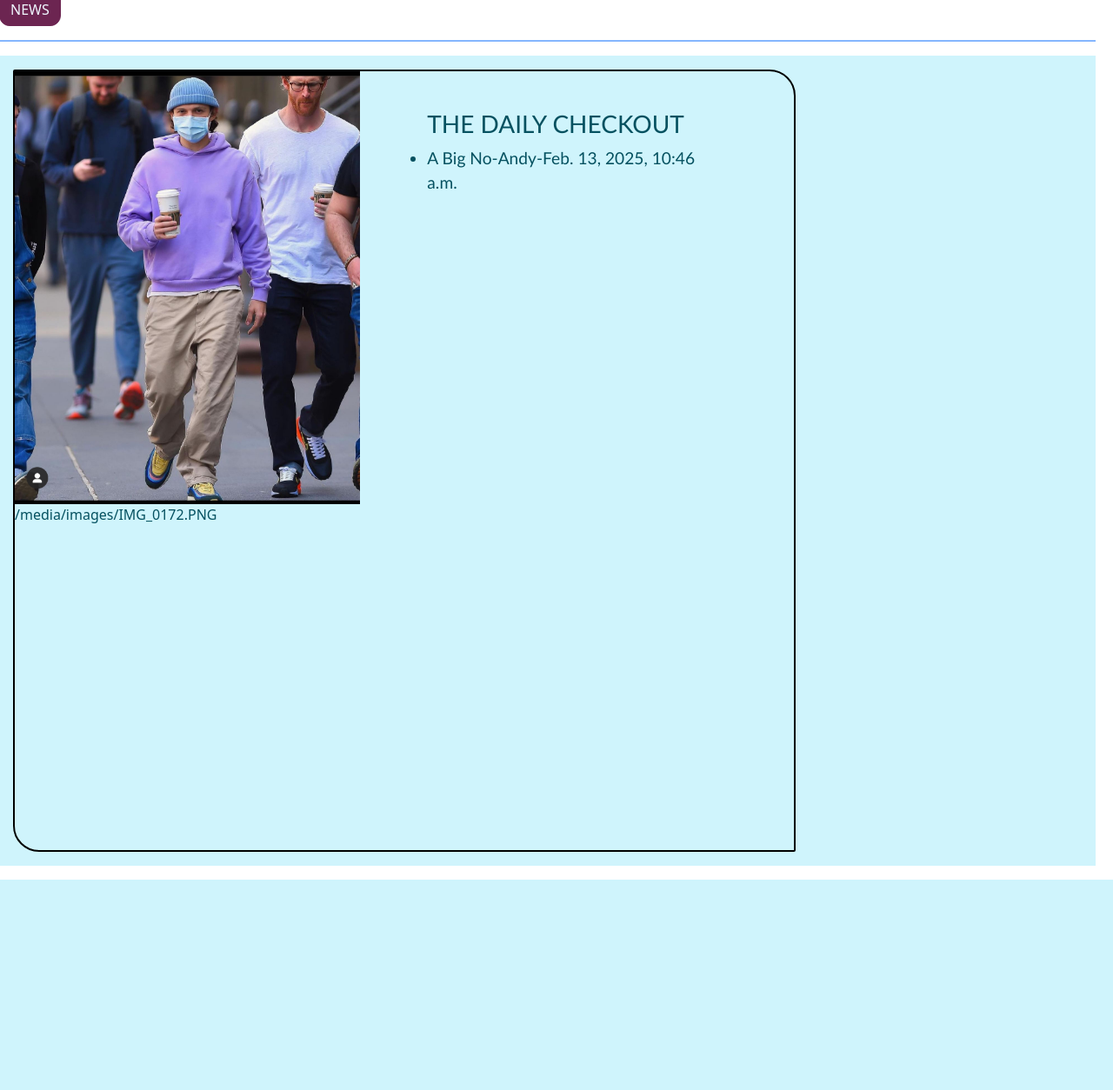
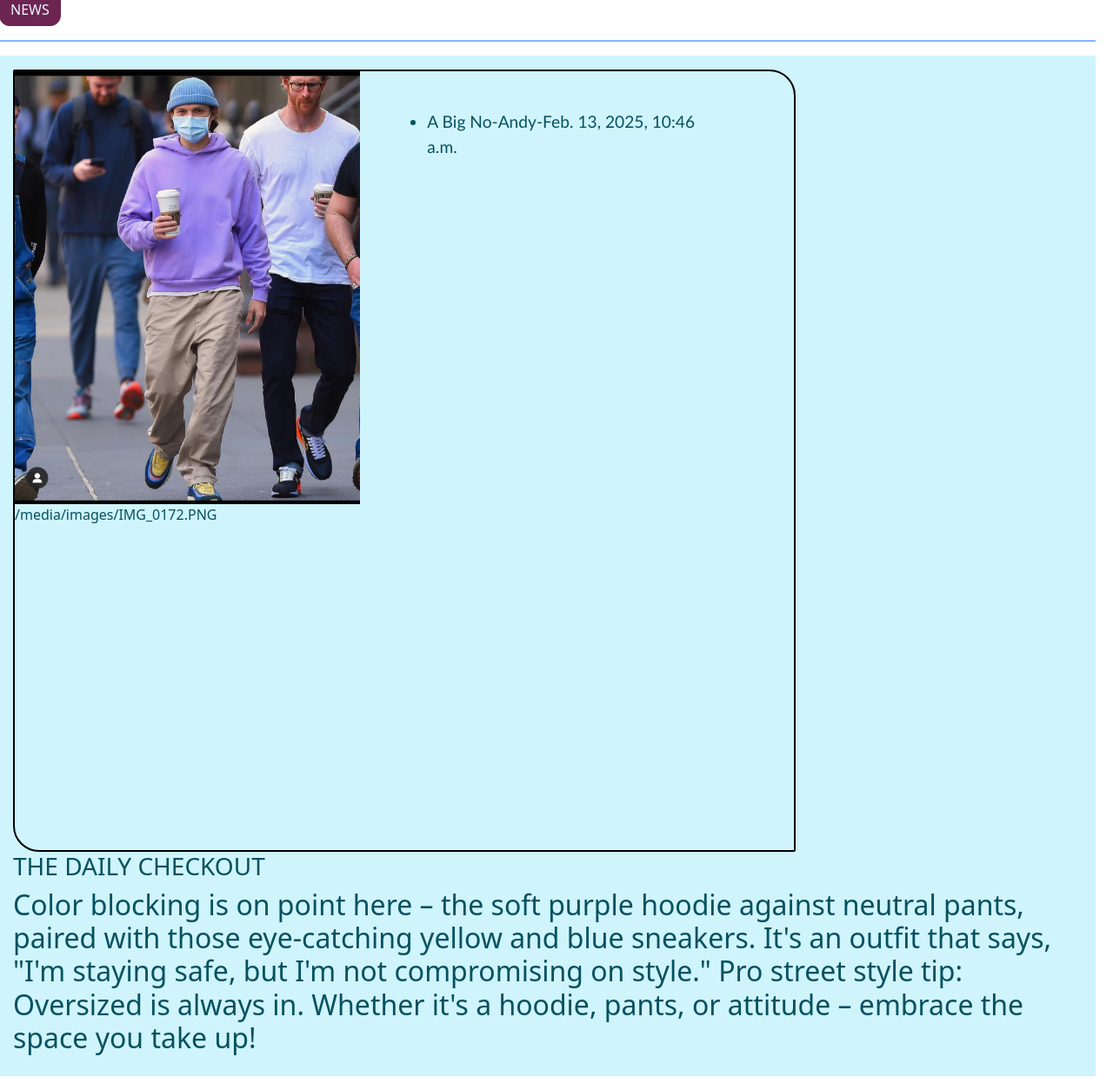
Before and after one commit to LEGENDARY-AI/SP23-Django-, a Django app: page / in a window 1280 px wide. Shown: the part 138-1392 px from the top of the page at 87% size. Before the commit the page ends 1150 px from the top, so only its background shows below. Run offline with Django 5.2, Linux system fonts and the light colour scheme; data comes from the database, SQL or seed files in the repository.

Commit message:
Limit post content length and update post list template
Set a maximum length of 500 characters for the Post model's content field. Updated post_list.html to add a new section with style tips and adjusted CSS class usage.

```diff
--- a/blog/models.py
+++ b/blog/models.py
@@ -3,7 +3,7 @@ from django.db import models
 class Post(models.Model):
     name= models.CharField(max_length=100, default='Anonymous')
     title = models.CharField(max_length=50)
-    content = models.TextField()
+    content = models.TextField(max_length=500)
     created_at = models.DateTimeField(auto_now_add=True)
     picture=models.ImageField( upload_to="images/",default="images/default.PNG")
 
--- a/blog/templates/blog/post_list.html
+++ b/blog/templates/blog/post_list.html
@@ -8,7 +8,7 @@
     <script src="https://cdn.jsdelivr.net/npm/bootstrap@5.3.3/dist/js/bootstrap.bundle.min.js" integrity="sha384-YvpcrYf0tY3lHB60NNkmXc5s9fDVZLESaAA55NDzOxhy9GkcIdslK1eN7N6jIeHz" crossorigin="anonymous"></script>
 </head>
 <style>
-    .C1{
+    .C1,.C11{
         border-color: rgb(17, 215, 215);
         font-family: 'Gill Sans', 'Gill Sans MT', Calibri, 'Trebuchet MS', sans-serif;
         font-weight: 300;
@@ -165,9 +165,13 @@
                         {% endif%}
                     </div>
                     <div class="C1">
-                        <h3>THE DAILY CHECKOUT</h3>
                         <li>{{ post.title }}-{{ post.name }}-{{ post.created_at }}</li>
                     </div>
+                    </div class="C11">
+                      <h3>THE DAILY CHECKOUT</h3>
+                      <h2>Color blocking is on point here – the soft purple hoodie against neutral pants, paired with those eye-catching yellow and blue sneakers. It's an outfit that says, "I'm staying safe, but I'm not compromising on style."
+                      Pro street style tip: Oversized is always in. Whether it's a hoodie, pants, or attitude – embrace the space you take up!<h2>
+                    <div>
                 </div>
             </div>
         {% endfor %}
```
